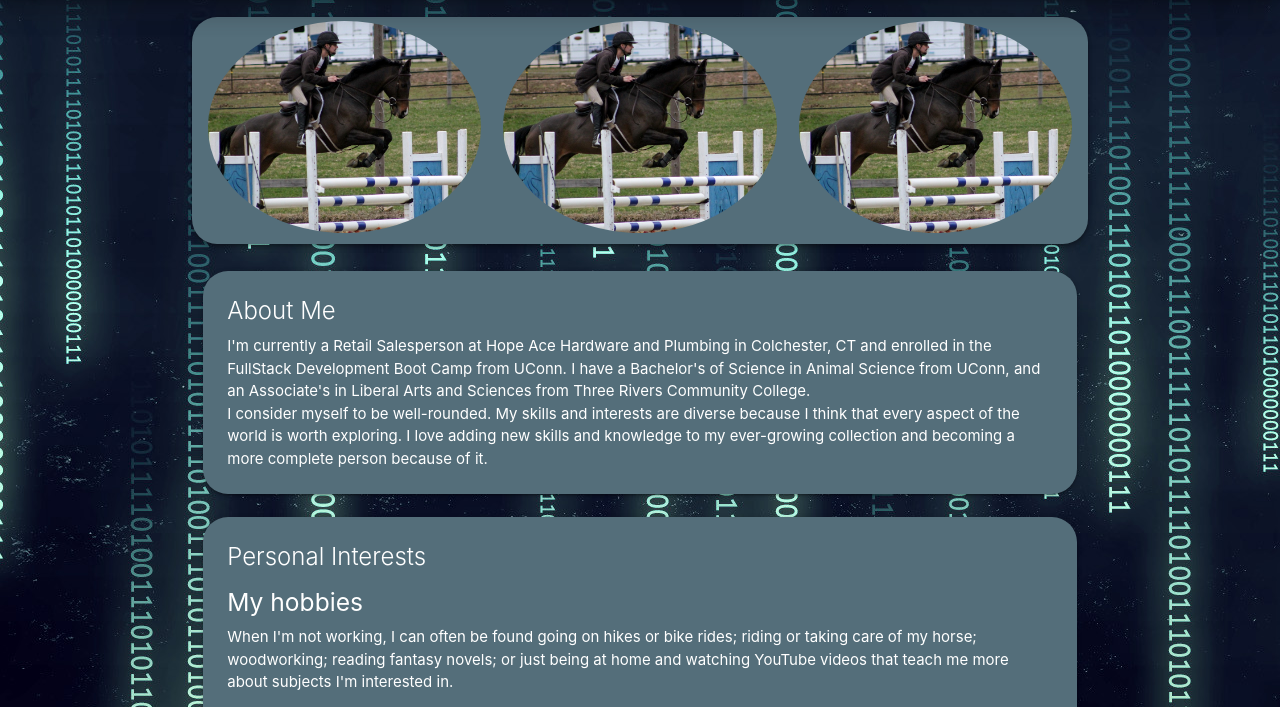
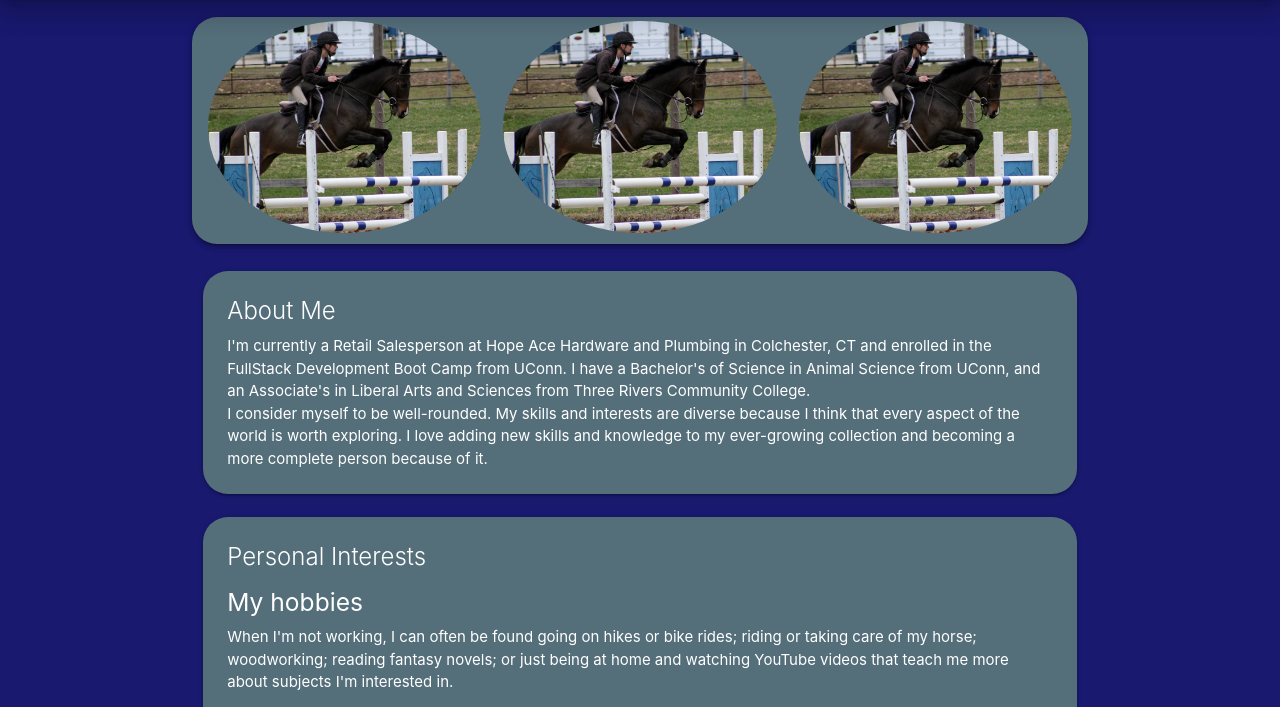
Before and after one commit to mnelson86/matt-nelson, a plain HTML site: page index.html in a window 1280 px wide. Shown: the part 67-774 px from the top of the page. Drawn offline with nearby package versions, Linux system fonts and the light colour scheme.

Commit message:
Updated background color vs image

```diff
--- a/assets/CSS/style.css
+++ b/assets/CSS/style.css
@@ -1,5 +1,5 @@
 body{
-    background-image: url("../images/366430.jpg");
+    background-color: midnightblue;
     background-repeat: no-repeat;
     background-position: top center;
     background-attachment: fixed;
```
